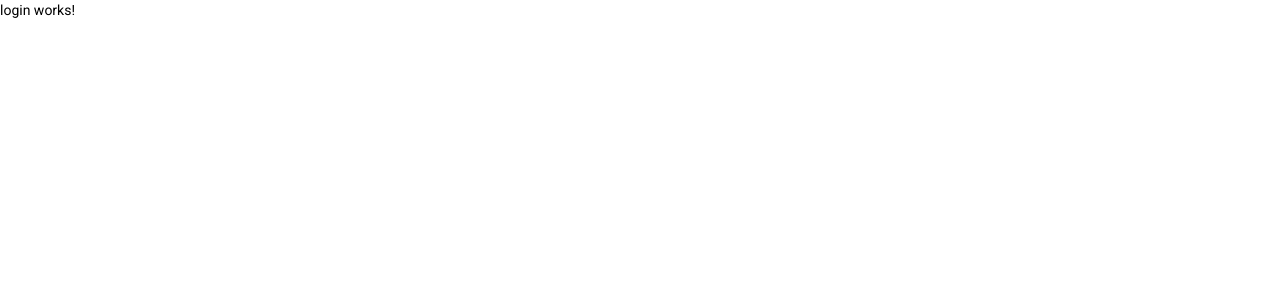
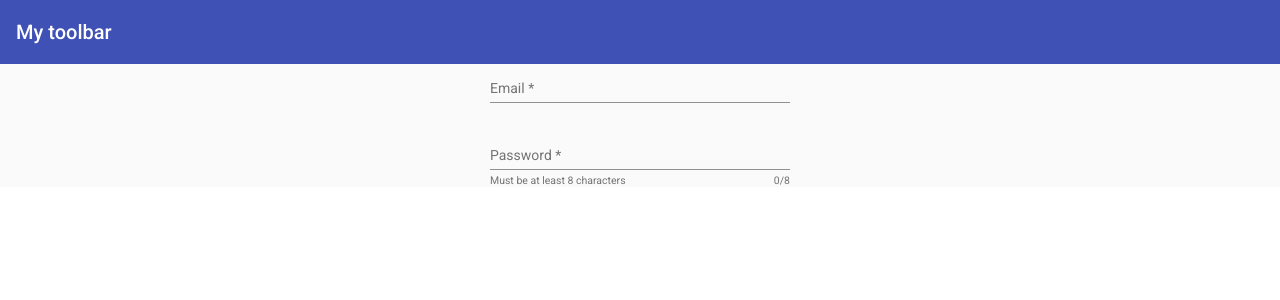
Before and after one commit to aburnley88/Angular9, an Angular app in the folder Fitness-Tracker-Final/Fitness-Tracker-Final/: page /login in a window 1280 px wide. Shown: the top 300 px of the page. Built offline with nearby package versions, Linux system fonts and the light colour scheme.

Commit message:
fixed type causing login page to not render

```diff
--- a/Fitness-Tracker-Final/Fitness-Tracker-Final/src/app/app.component.html
+++ b/Fitness-Tracker-Final/Fitness-Tracker-Final/src/app/app.component.html
@@ -1 +1,11 @@
-<router-outlet></router-outlet>
+<mat-sidenav-container>
+    <mat-sidenav #sidenav role="navigation">
+        <p>I'm the sideNav</p>
+    </mat-sidenav>
+    <mat-sidenav-content>
+        <mat-toolbar color="primary">My toolbar</mat-toolbar>
+        <main>
+            <router-outlet></router-outlet>
+        </main>
+    </mat-sidenav-content>
+</mat-sidenav-container>
--- a/Fitness-Tracker-Final/Fitness-Tracker-Final/src/app/auth/login/login.component.html
+++ b/Fitness-Tracker-Final/Fitness-Tracker-Final/src/app/auth/login/login.component.html
@@ -1 +1,31 @@
-<p>login works!</p>
+<form fxLayout="column" fxLayoutAlign="center center" fxLayoutGap= "10px" #f="ngForm" (ngSubmit)="onSubmit(f)">
+    <mat-form-field  appearance="legacy" >
+        <mat-label >Email</mat-label>
+        <input type="email"
+        matInput
+        placeholder="enter your email address"
+        ngModel
+        name="email"
+        email
+        required
+        #emailInput="ngModel"
+        />
+        <mat-error *ngIf="emailInput.hasError('required')">email cannot be empty</mat-error>
+        <mat-error *ngIf="!emailInput.hasError('required')">email is invalid</mat-error>
+    </mat-form-field>
+
+    <mat-form-field appearance="legacy" hintLabel="Must be at least 8 characters">
+        <mat-label >Password</mat-label>
+        <input type="password"
+        matInput
+        placeholder="enter a password"
+        ngModel
+        name="password"
+        required
+        minlength="8"
+        #pwInput="ngModel"/>
+        <mat-hint align ="end">
+           {{ pwInput.value?.length }}/8
+        </mat-hint>
+        <mat-error *ngIf="pwInput.hasError('required')">Password cannot be empty</mat-error>
+    </mat-form-field>
--- a/Fitness-Tracker-Final/Fitness-Tracker-Final/src/app/auth/login/login.component.ts
+++ b/Fitness-Tracker-Final/Fitness-Tracker-Final/src/app/auth/login/login.component.ts
@@ -1,4 +1,5 @@
 import { Component, OnInit } from '@angular/core';
+import { Form } from '@angular/forms';
 
 @Component({
   selector: 'app-login',
@@ -11,5 +12,8 @@ export class LoginComponent implements OnInit {
 
   ngOnInit(): void {
   }
+  onSubmit(form : Form) {
+    console.log(form);
+  }
 
 }
```
Also changed, not shown: Fitness-Tracker-Final/Fitness-Tracker-Final/src/app/materials/materials.module.ts (+8 -2 lines).
